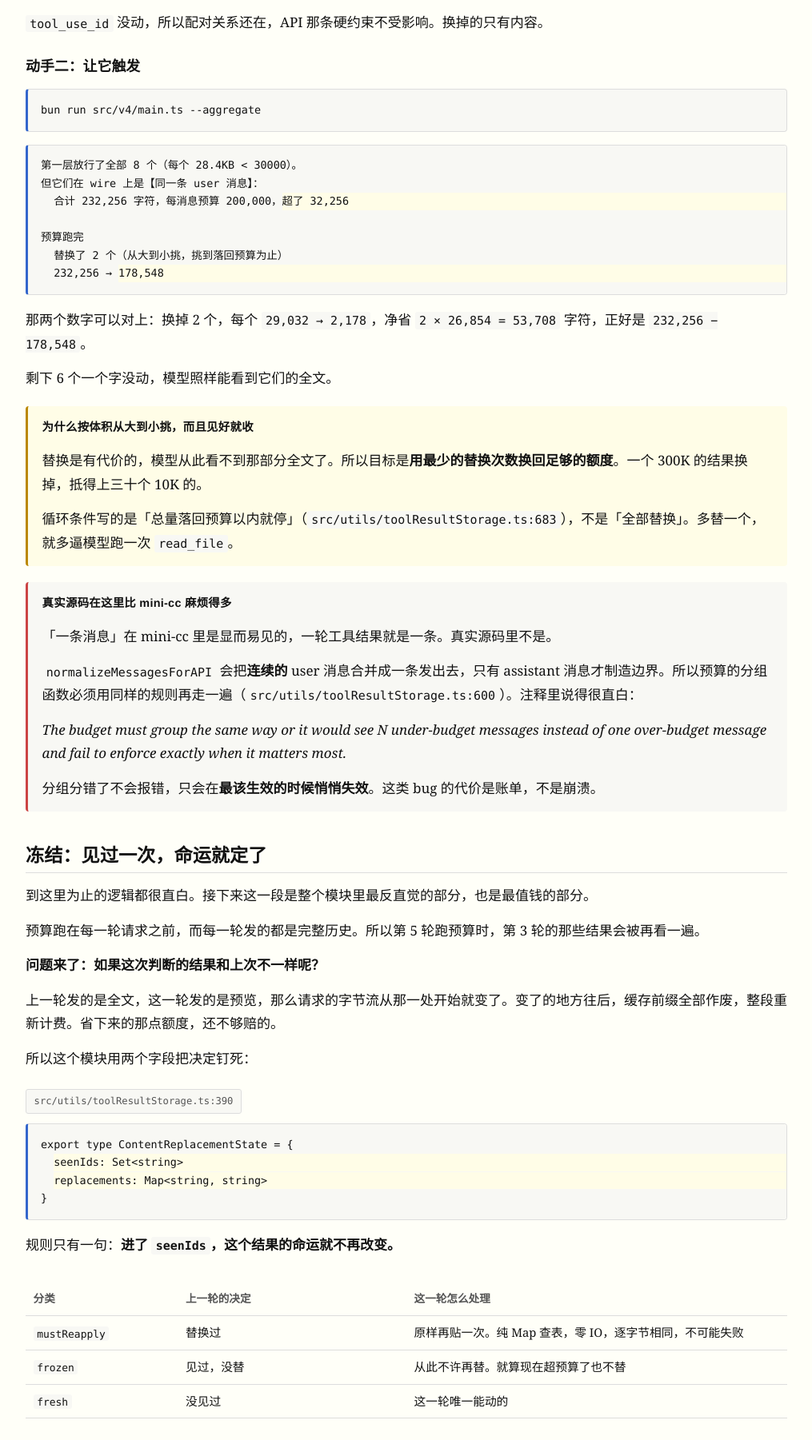
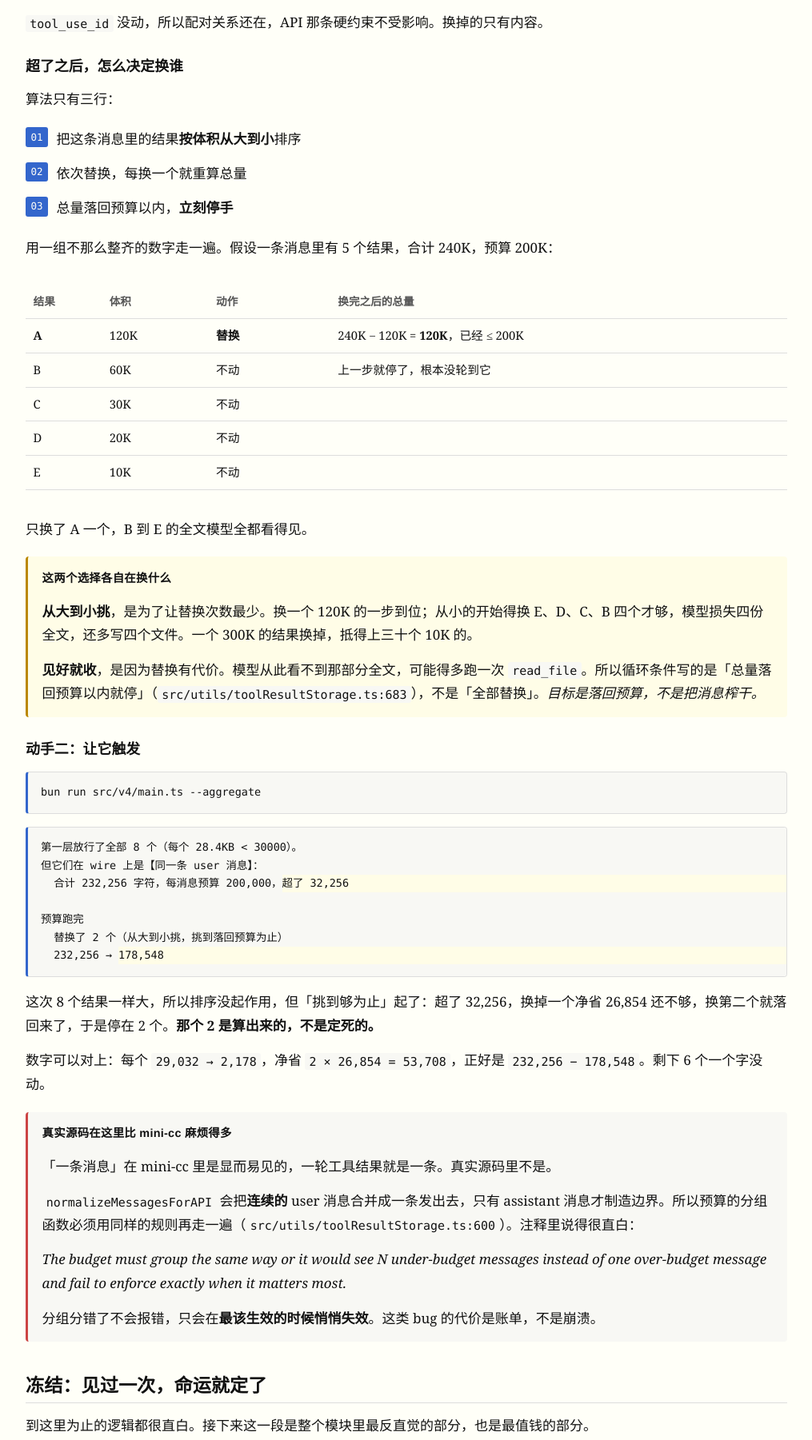
Before and after one commit to KKandLL-Forever/learning, a plain HTML site: page claude-code-source/lessons/0005-result-budget.html in a window 1280 px wide. Shown: the part 4790-6591 px from the top of the page at 80% size, without its empty margins (132-1147 px from the left). Drawn offline with Linux system fonts and the light colour scheme.

Commit message:
docs: 第 0005 课补上换谁的走查表和冻结的逐轮推演，缓存前提提前交代

```diff
--- a/claude-code-source/lessons/0005-result-budget.html
+++ b/claude-code-source/lessons/0005-result-budget.html
@@ -175,6 +175,39 @@ sleep               50,000      50,000      50,000   已经顶到上限了
 
 <p><code>tool_use_id</code> 没动，所以配对关系还在，API 那条硬约束不受影响。换掉的只有内容。</p>
 
+<h3>超了之后，怎么决定换谁</h3>
+
+<p>算法只有三行：</p>
+
+<ol class="steps">
+  <li>把这条消息里的结果<strong>按体积从大到小</strong>排序</li>
+  <li>依次替换，每换一个就重算总量</li>
+  <li>总量落回预算以内，<strong>立刻停手</strong></li>
+</ol>
+
+<p>用一组不那么整齐的数字走一遍。假设一条消息里有 5 个结果，合计 240K，预算 200K：</p>
+
+<div class="table-wrap">
+<table>
+<thead><tr><th style="width:10%">结果</th><th style="width:14%">体积</th><th style="width:16%">动作</th><th>换完之后的总量</th></tr></thead>
+<tbody>
+<tr><td><strong>A</strong></td><td>120K</td><td><strong>替换</strong></td><td>240K − 120K = <strong>120K</strong>，已经 ≤ 200K</td></tr>
+<tr><td>B</td><td>60K</td><td>不动</td><td>上一步就停了，根本没轮到它</td></tr>
+<tr><td>C</td><td>30K</td><td>不动</td><td></td></tr>
+<tr><td>D</td><td>20K</td><td>不动</td><td></td></tr>
+<tr><td>E</td><td>10K</td><td>不动</td><td></td></tr>
+</tbody>
+</table>
+</div>
+
+<p>只换了 A 一个，B 到 E 的全文模型全都看得见。</p>
+
+<div class="box box-why">
+  <p class="box-title">这两个选择各自在换什么</p>
+  <p><strong>从大到小挑</strong>，是为了让替换次数最少。换一个 120K 的一步到位；从小的开始得换 E、D、C、B 四个才够，模型损失四份全文，还多写四个文件。一个 300K 的结果换掉，抵得上三十个 10K 的。</p>
+  <p style="margin-top:0.5rem"><strong>见好就收</strong>，是因为替换有代价。模型从此看不到那部分全文，可能得多跑一次 <code>read_file</code>。所以循环条件写的是「总量落回预算以内就停」（<code>src/utils/toolResultStorage.ts:683</code>），不是「全部替换」。<em>目标是落回预算，不是把消息榨干。</em></p>
+</div>
+
 <h3>动手二：让它触发</h3>
 
 <pre><code>bun run src/v4/main.ts --aggregate</code></pre>
@@ -187,15 +220,9 @@ sleep               50,000      50,000      50,000   已经顶到上限了
   替换了 2 个（从大到小挑，挑到落回预算为止）
   232,256 → <span class="hl">178,548</span>，省下 52.4KB</code></pre>
 
-<p>那两个数字可以对上：换掉 2 个，每个 <code>29,032 → 2,178</code>，净省 <code>2 × 26,854 = 53,708</code> 字符，正好是 <code>232,256 − 178,548</code>。</p>
+<p>这次 8 个结果一样大，所以排序没起作用，但「挑到够为止」起了：超了 32,256，换掉一个净省 26,854 还不够，换第二个就落回来了，于是停在 2 个。<strong>那个 2 是算出来的，不是定死的。</strong></p>
 
-<p>剩下 6 个一个字没动，模型照样能看到它们的全文。</p>
-
-<div class="box box-why">
-  <p class="box-title">为什么按体积从大到小挑，而且见好就收</p>
-  <p>替换是有代价的，模型从此看不到那部分全文了。所以目标是<strong>用最少的替换次数换回足够的额度</strong>。一个 300K 的结果换掉，抵得上三十个 10K 的。</p>
-  <p style="margin-top:0.5rem">循环条件写的是「总量落回预算以内就停」（<code>src/utils/toolResultStorage.ts:683</code>），不是「全部替换」。多替一个，就多逼模型跑一次 <code>read_file</code>。</p>
-</div>
+<p>数字可以对上：每个 <code>29,032 → 2,178</code>，净省 <code>2 × 26,854 = 53,708</code>，正好是 <code>232,256 − 178,548</code>。剩下 6 个一个字没动。</p>
 
 <div class="box box-trap">
   <p class="box-title">真实源码在这里比 mini-cc 麻烦得多</p>
@@ -209,11 +236,41 @@ sleep               50,000      50,000      50,000   已经顶到上限了
 
 <p>到这里为止的逻辑都很直白。接下来这一段是整个模块里最反直觉的部分，也是最值钱的部分。</p>
 
-<p>预算跑在每一轮请求之前，而每一轮发的都是完整历史。所以第 5 轮跑预算时，第 3 轮的那些结果会被再看一遍。</p>
+<h3>先补一个关于缓存的最小事实</h3>
 
-<p><strong>问题来了：如果这次判断的结果和上次不一样呢？</strong></p>
+<p>服务端会缓存请求的<strong>开头</strong>。下次请求如果开头这一大段和上次<em>一字节都不差</em>，这部分直接复用，只收 10% 的钱。</p>
 
-<p>上一轮发的是全文，这一轮发的是预览，那么请求的字节流从那一处开始就变了。变了的地方往后，缓存前缀全部作废，整段重新计费。省下来的那点额度，还不够赔的。</p>
+<p>关键在于它比的是<strong>从第一个字节开始的连续相同</strong>。中间任何一处变了，从那里往后全部作废，得重新算一遍全价。</p>
+
+<p>所以「历史消息」有一个平时想不到的性质：<strong>它一旦发出去，就最好再也别动了。</strong>动一个字符，后面几十轮攒下的缓存全废。</p>
+
+<h3>问题就出在这里</h3>
+
+<p>预算每一轮都要跑，而每一轮发的都是完整历史。<strong>同一条老消息会被反复判断。</strong></p>
+
+<p>接着上面那个例子往下走。第 3 轮那条消息有 A(120K) B(60K) C(30K) D(20K) E(10K)，预算 200K，当时换掉了 A：</p>
+
+<div class="table-wrap">
+<table>
+<thead><tr><th style="width:12%">轮次</th><th style="width:30%">发生了什么</th><th>预算对第 3 轮那条消息做了什么</th></tr></thead>
+<tbody>
+<tr><td><strong>第 3 轮</strong></td><td>消息第一次出现，240K 超预算</td><td>判断一次，换掉 A，<strong>把 A 的替换文本记下来</strong></td></tr>
+<tr><td><strong>第 4 轮</strong></td><td>同一条消息又被发一遍</td><td><strong>不重新判断</strong>，查表把 A 的那串字原样贴回去</td></tr>
+<tr><td><strong>第 5 轮</strong></td><td>有人把预算调到 60K</td><td>按新预算 B 也该换了。但 B 见过，<strong>不动</strong></td></tr>
+</tbody>
+</table>
+</div>
+
+<p>第 5 轮那一格是整件事的要害。<strong>明明「该换」，却不能换。</strong></p>
+
+<p>因为 B 的全文在第 3 轮和第 4 轮已经发出去两次了。这一轮突然换成预览，请求前缀就从 B 那个位置断开，B 后面所有内容的缓存一起作废。省下 60K，赔掉几十万 token 的缓存命中。</p>
+
+<div class="box box-why">
+  <p class="box-title">换个说法</p>
+  <p>把已经发出去的历史想成<strong>寄出去的信</strong>。收件人手里有一份副本，你手里有一份底稿。只要两份对得上，续写下一页就行。</p>
+  <p style="margin-top:0.5rem">现在你觉得第 3 页写得太啰嗦，想删掉一半。可以删，但代价是收件人手里那份对不上了，整封信得重寄。</p>
+  <p style="margin-top:0.5rem"><em>省纸和重寄，哪个划算，取决于信有多长。</em>在一个跑了几十轮的会话里，答案永远是别动。</p>
+</div>
 
 <p>所以这个模块用两个字段把决定钉死：</p>
 
@@ -235,6 +292,10 @@ sleep               50,000      50,000      50,000   已经顶到上限了
 </tbody>
 </table>
 </div>
+
+<p>对照上面那个例子，第 5 轮的时候：<strong>A</strong> 是 <code>mustReapply</code>（查表贴回），<strong>B 到 E</strong> 是 <code>frozen</code>（碰都不碰），第 5 轮新产生的那些结果才是 <code>fresh</code>。</p>
+
+<p>所以预算模块随着会话变长，做的事越来越少。老消息全是查表，真正需要判断的永远只有最新那一条。</p>
 
 <p>还有一个细节值得注意：<code>replacements</code> 存的是<strong>字符串本身</strong>，不是「稍后重新生成」。源码解释了为什么：</p>
 
```
